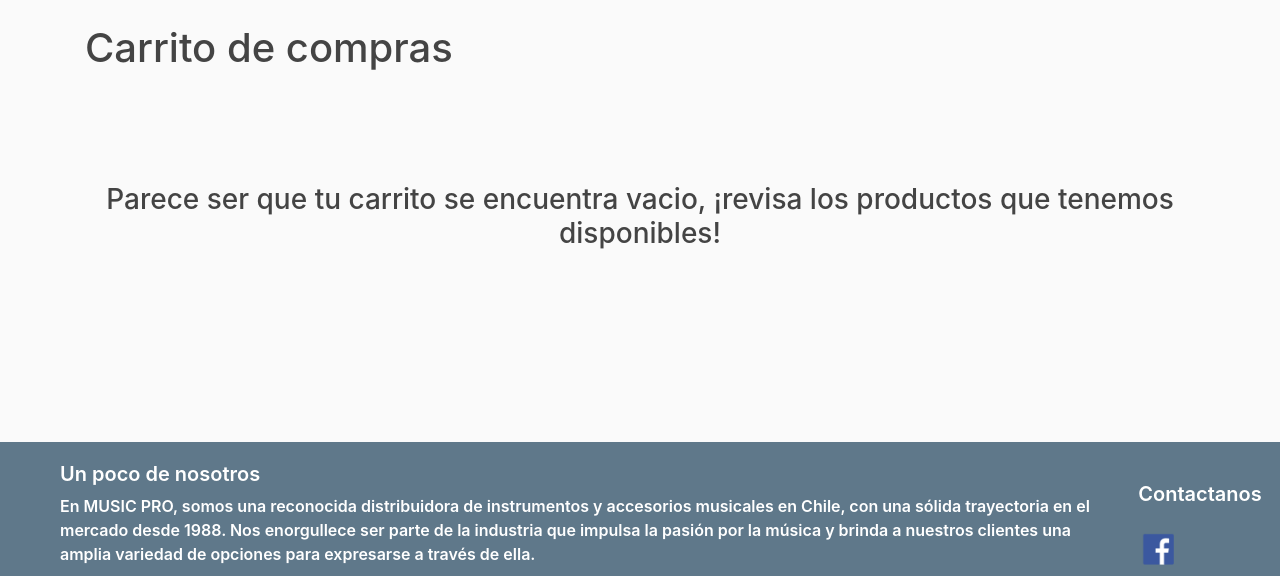
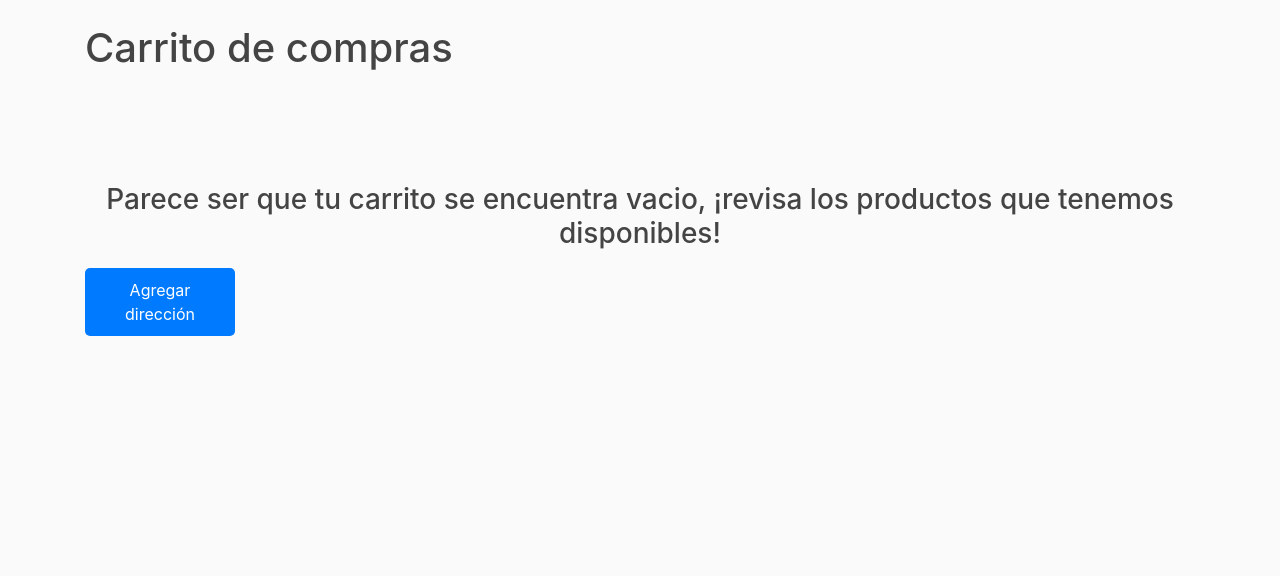
Before and after one commit to D4mi4n69/MusicPRO, a Django app: template musicproapp/templates/carrito.html in a window 1280 px wide. Shown: the part 56-632 px from the top of the page. Run offline with Django 4.2, Linux system fonts and the light colour scheme; the template is opened without the code that fills it, so the values that code supplies are empty; some libraries are stand-ins or nearby versions.

Commit message:
Front end (Agregar direccion en carrito)

```diff
--- /dev/null
+++ b/musicproapp/static/css/carrito.css
@@ -0,0 +1,52 @@
+.contenedor{
+    display: grid;
+    grid-template-columns: repeat(2 ,1fr);
+    background-color: #5f788a44;
+    margin-left: 20%;
+    margin-right: 20%;
+    padding: 20px;
+    border-radius: 15px;
+    gap: 0.5em;
+    transition: all 0.5s;
+}
+
+.contenedor > .input_info{
+    justify-self: start;
+}
+
+.contenedor > h2{
+    justify-self: center;
+    grid-column: 1/-1;
+    padding-bottom: 10px;
+}
+
+.contenedor > .input_info > label, input, select{
+    width: 100%;
+}
+
+.contenedor > .input_info > label{
+    font-weight: 600;
+}
+
+.contenedor > .input_info > input,select{
+    border-radius: 5px;
+    border: 0.5px solid black;
+    padding: 5px;
+}
+.boton {
+    background-color: #007BFF;
+    margin-top: 10px;
+    padding: 10px;
+    border-radius: 5px;
+    width: 150px;
+    grid-column: 1/-1;
+    justify-self: center;
+    border: none;
+    color: #ffff;
+}
+
+@media screen and (max-width: 768px) {
+    .contenedor > .input_info{
+        grid-column: 1/-1;
+    }
+}
--- a/musicproapp/templates/carrito.html
+++ b/musicproapp/templates/carrito.html
@@ -3,6 +3,9 @@
 {% block content %}
 {% load humanize %}
 
+<head>
+    <link rel="stylesheet" href="{% static 'css/carrito.css' %}">
+</head>
 
 
 <div class="container mt-5">
@@ -58,13 +61,52 @@
     {% endif %}
 
     {% else %}
-    <h3 style="margin-top: 10%; text-align: center;">Parece ser que tu carrito se encuentra vacio, ¡revisa los productos que tenemos disponibles!</h3>
+    <h3 style="margin-top: 10%; text-align: center;">Parece ser que tu carrito se encuentra vacio, ¡revisa los productos
+        que tenemos disponibles!</h3>
     {% endif %}
-
+    <button class="boton" onclick="toggleDiv()">Agregar dirección</button>
 </div>
 
+<!-- Aqui va la direccion oculta, si es posible luego mirare como hacer bien una transicion -->
+<br>
+<br>
+<div id="id_direccion" style="display: none;">
+    <form action="" class="contenedor">
+        <h2>Ingresa tu dirección de envío</h2>
+        <div class="input_info">
+            <label for="direccion">Dirección</label>
+            <input type="text" placeholder="Incluye numero de calle">
+        </div>
+        <div class="input_info">
+            <label for="tipo-vivienda">Tipo de vivienda:</label>
+            <select id="tipo-vivienda" name="tipo-vivienda">
+                <option value="casa" selected>Casa</option>
+                <option value="departamento">Departamento</option>
+            </select>
+        </div>
+        <div class="input_info">
+            <label for="direccion">Numero de casa</label>
+            <input type="number" placeholder="Ingresa numero de casa/departamento">
+        </div>
+        <div class="input_info">
+            <label for="direccion">Telefono de contacto</label>
+            <input type="number" placeholder="Ingresa tu numero">
+        </div>
+        <button type="submit" class="boton">Guardar dirección</button>
+    </form>
+</div>
 
+<!-- Aqui termina el "agregar direccion" -->
 
-
+<script>
+    function toggleDiv() {
+      var div = document.getElementById("id_direccion");
+      if (div.style.display === "none") {
+        div.style.display = "block";
+      } else {
+        div.style.display = "none";
+      }
+    }
+</script>
 
 {% endblock %}
```
Also changed, not shown: db.sqlite3. Lines whose indentation alone changed are shown as unchanged.
